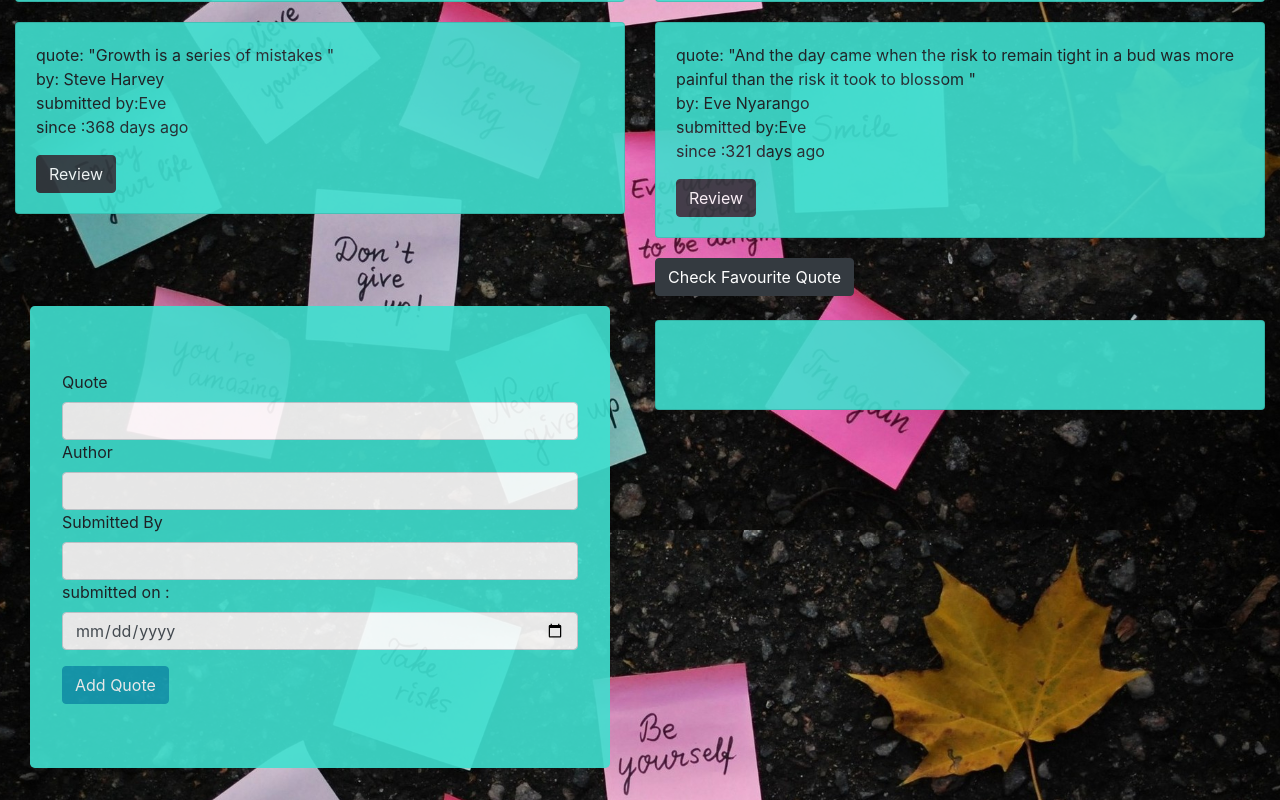
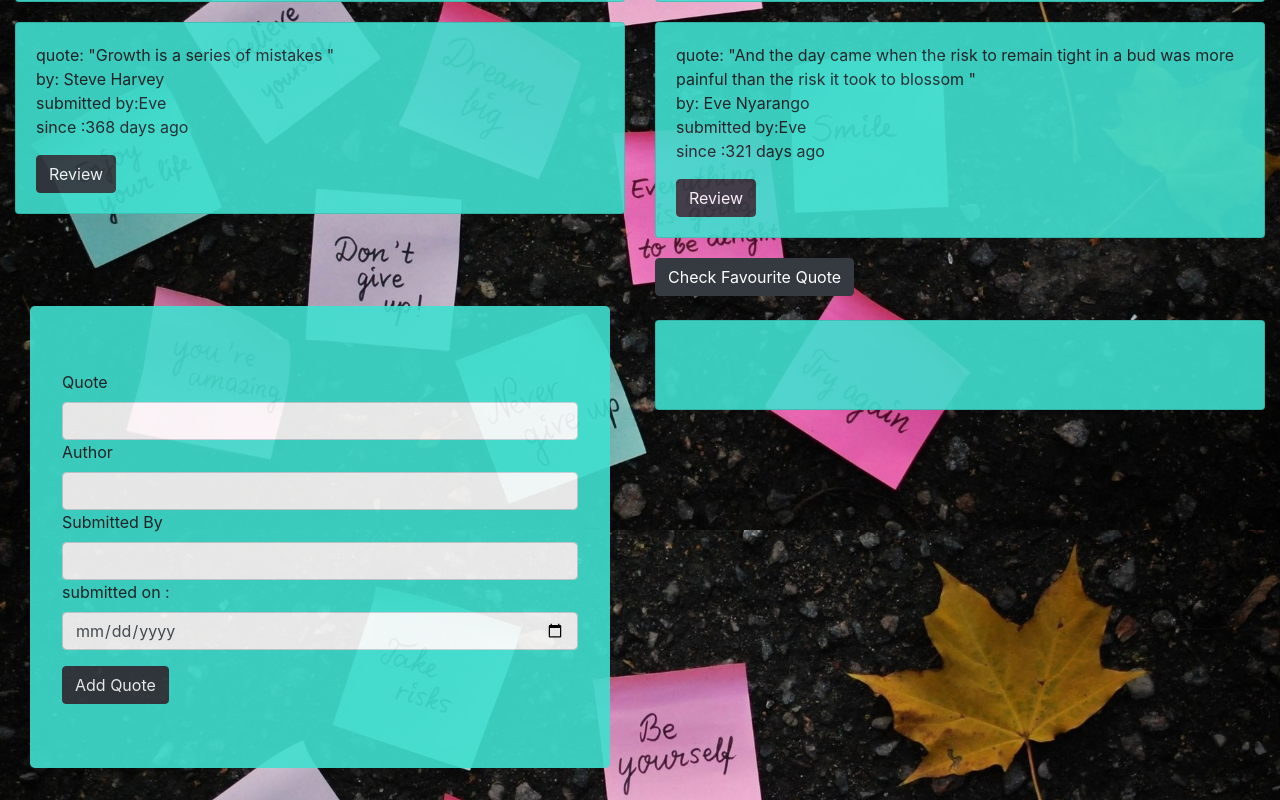
Before and after one commit to EveNyarango/Quotes, an Angular app: page / in a window 1280 px wide. Shown: the part 270-1070 px from the top of the page. Built offline with nearby package versions, Linux system fonts and the light colour scheme.

Commit message:
modify form

```diff
--- a/src/app/highlight.directive.ts
+++ b/src/app/highlight.directive.ts
@@ -5,6 +5,6 @@
 })
 export class HighlightDirective {
 
-  constructor(private elem:ElementRef) {  this.elem.nativeElement.style.color='green';
+  constructor(private elem:ElementRef) {  this.elem.nativeElement.style.color='navy';
 }
 }
--- a/src/app/quote-form/quote-form.component.html
+++ b/src/app/quote-form/quote-form.component.html
@@ -17,7 +17,7 @@
         <label for="submitted">submitted on :</label>
         <input type="date" class="form-control" id="since" [(ngModel)]="newQuote.since" name="completeDate" #name='ngModel' required>
     </div>
-    <button type="button" (click)='submitQuote()' class="btn btn-info">Add Quote</button>
+    <button type="button" (click)='submitQuote()' class="btn btn-dark">Add Quote</button>
   </form>
 </div>
 </div>
```
